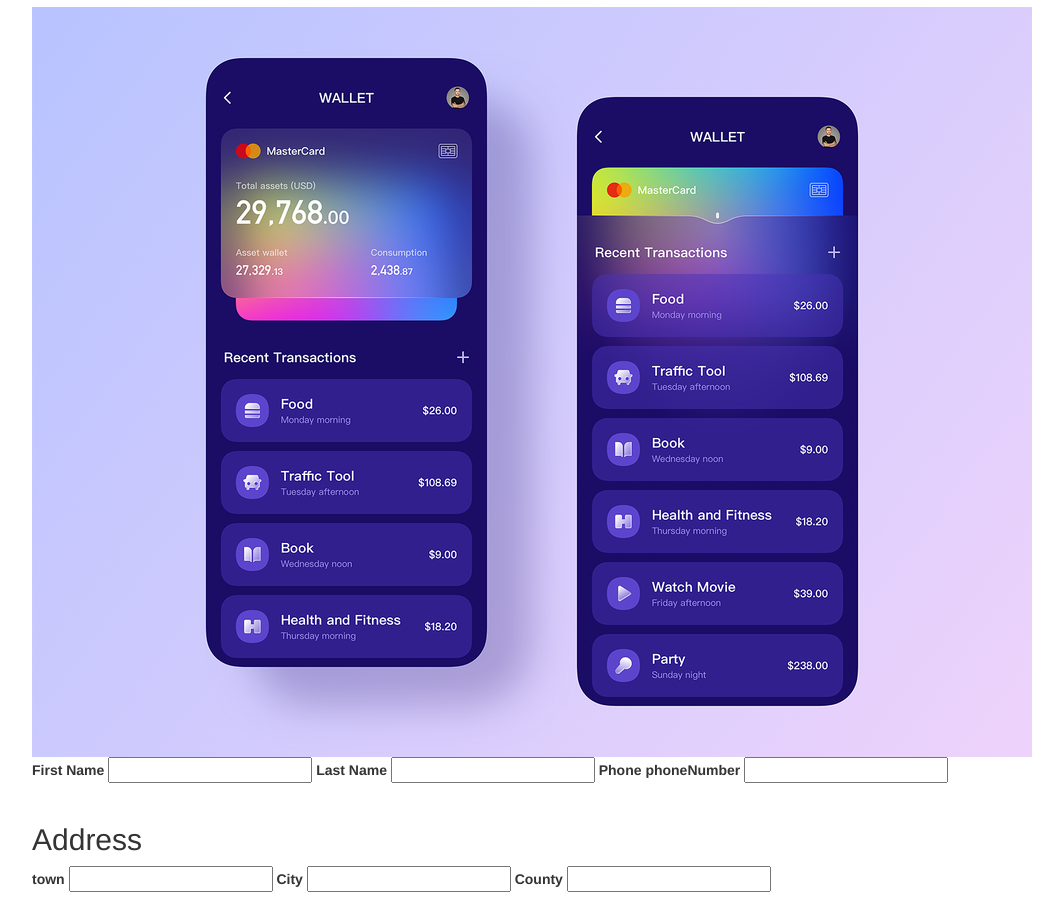
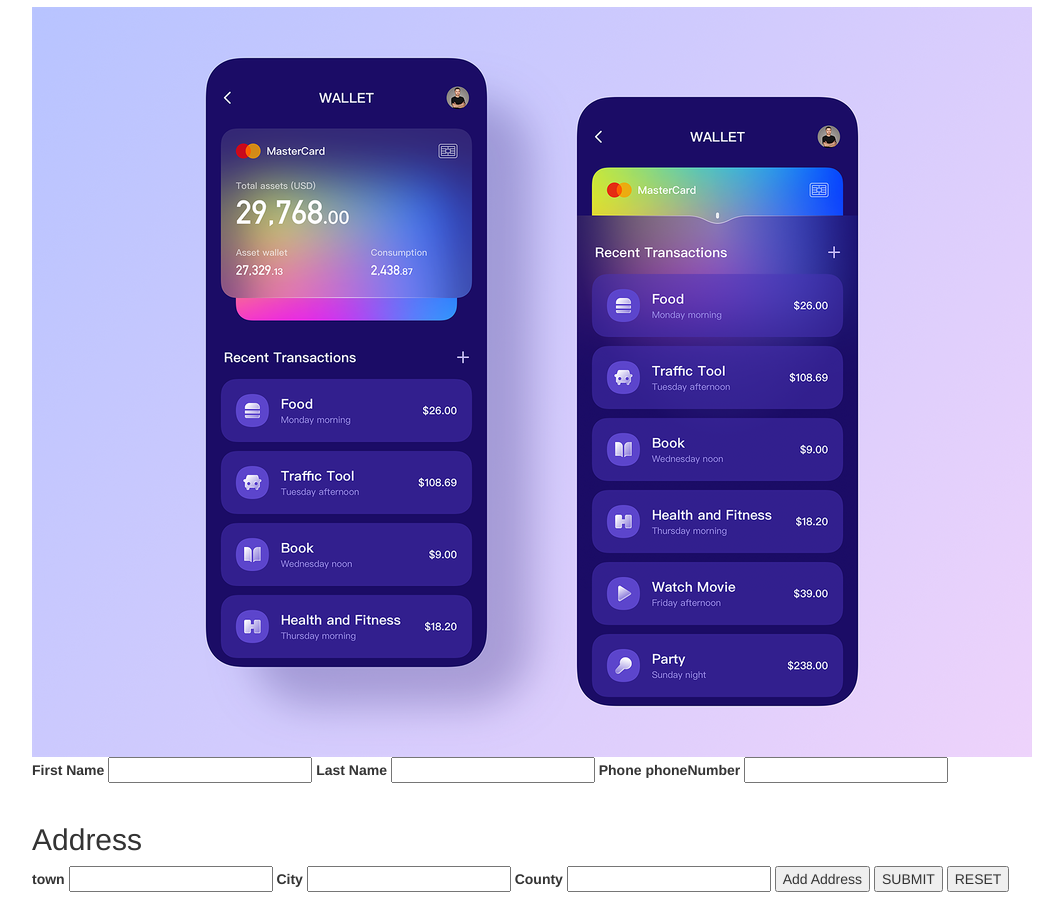
Before and after one commit to calebOdinga/AddressBook, a plain HTML site: page index.html in a window 1280 px wide. Shown: the part 63-975 px from the top of the page, without its empty margins (38-1101 px from the left). Drawn offline with nearby package versions, Linux system fonts and the light colour scheme.

Commit message:
add buttons to form

```diff
--- a/index.html
+++ b/index.html
@@ -37,6 +37,9 @@
         <label for="county">County
           <input type="text" name="county" id="county" class="form-group">
         </label>
+        <button type="button" id="addAddress" name="addAddress">Add Address</button>
+        <button type="submit" id="submit" name="submit">SUBMIT</button>
+        <button type="reset" id="reset" name="reset">RESET</button>
       </form>
     </div>
   </div>
```
